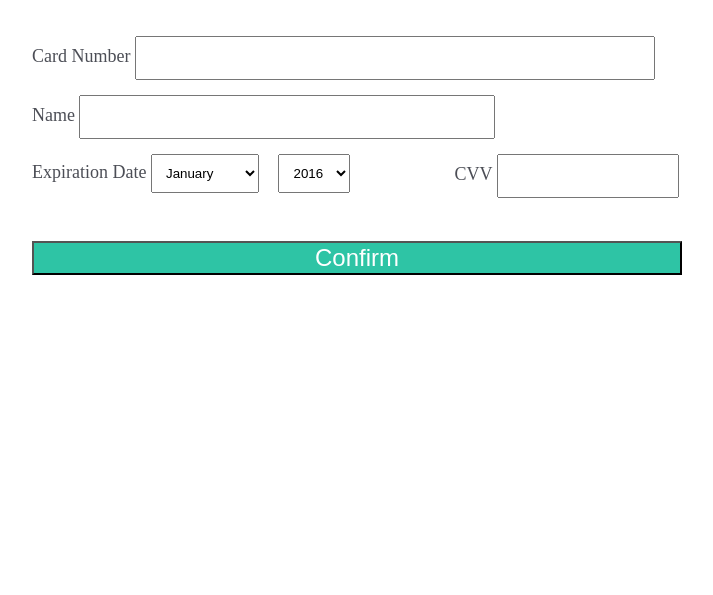
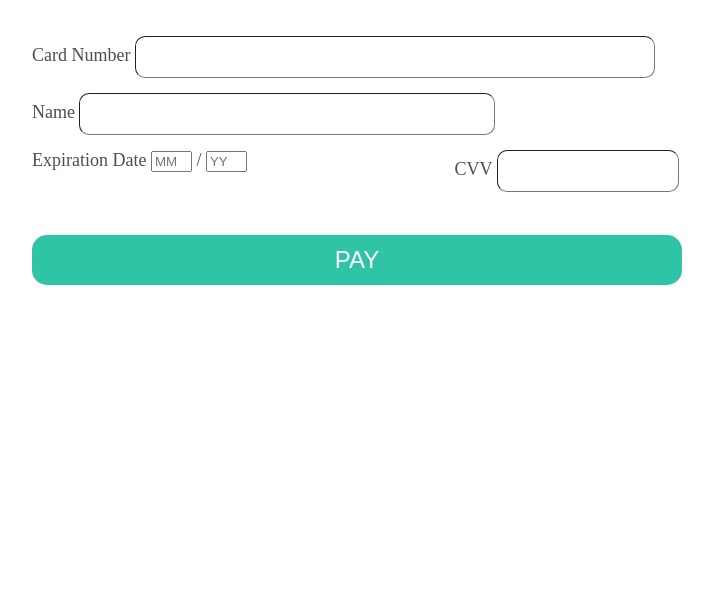
Before and after one commit to akansha0412/Credit-Card, a plain HTML site: page index.html in a window 1280 px wide. Shown: the part 205-800 px from the top of the page, without its empty margins (283-996 px from the left). Drawn offline with Linux system fonts and the light colour scheme.

Commit message:
Add files for credit card

```diff
--- a/index.css
+++ b/index.css
@@ -31,6 +31,8 @@
     height: auto;
     padding: 0 16px;
     width:80%;
+    border-radius: 10px;
+    border-width: 1px;
 }
 .creditCardForm .owner {
     width: 80%;
@@ -60,6 +62,9 @@
     font-size: 24px;
     background-color: #2ec4a5;
     color: white;
+    border: 1px #2ec4a5;
+    border-radius: 15px;
+    height: 50px;
 }
 .creditCardForm .payment select {
     padding: 10px;
--- a/index.html
+++ b/index.html
@@ -2,7 +2,7 @@
 <script src="index.js"></script>
 <div class="creditCardForm">
     <div class="heading">
-        <h1>Confirm Purchase</h1>
+        <h1>Credit Card Input!</h1>
     </div>
     <div class="payment">
         <form>
@@ -18,28 +18,11 @@
 
             <div class="form-group" id="expiration-date">
                 <label>Expiration Date</label>
-                <select>
-                    <option value="01">January</option>
-                    <option value="02">February </option>
-                    <option value="03">March</option>
-                    <option value="04">April</option>
-                    <option value="05">May</option>
-                    <option value="06">June</option>
-                    <option value="07">July</option>
-                    <option value="08">August</option>
-                    <option value="09">September</option>
-                    <option value="10">October</option>
-                    <option value="11">November</option>
-                    <option value="12">December</option>
-                </select>
-                <select>
-                    <option value="16"> 2016</option>
-                    <option value="17"> 2017</option>
-                    <option value="18"> 2018</option>
-                    <option value="19"> 2019</option>
-                    <option value="20"> 2020</option>
-                    <option value="21"> 2021</option>
-                </select>
+                     <span class="expiration">
+    <input type="text" name="month" placeholder="MM" maxlength="2" size="2" />
+    <span>/</span>
+    <input type="text" name="year" placeholder="YY" maxlength="2" size="2" />
+</span>
             </div>
             <div class="form-group CVV">
                 <label for="cvv">CVV</label>
@@ -47,7 +30,7 @@
             </div>
 
             <div class="form-group" id="pay-now">
-                <button type="submit" class="btn btn-default" id="confirm-purchase" onclick="cardValidation()">Confirm</button>
+                <button type="submit" class="btn btn-default" id="confirm-purchase" onclick="cardValidation()">PAY</button>
             </div>
         </form>
     </div>
```
